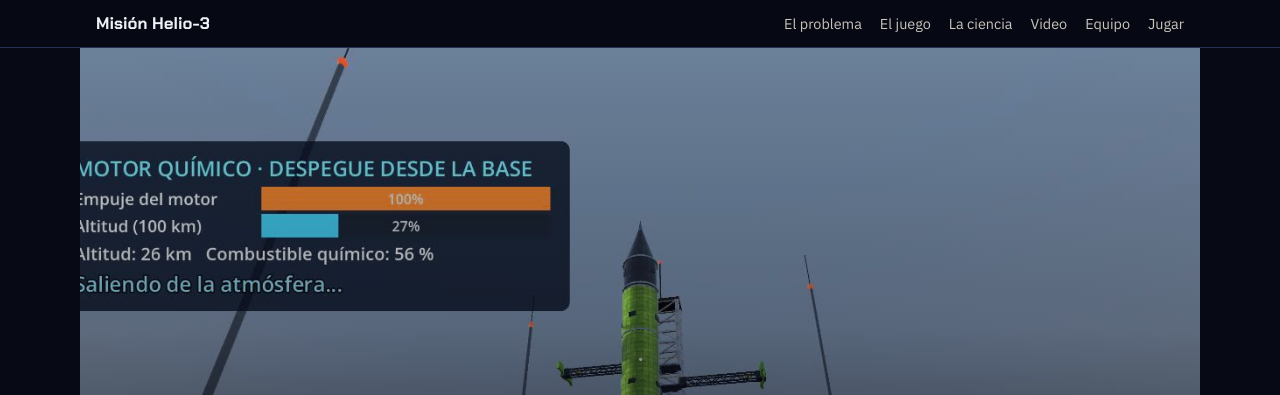
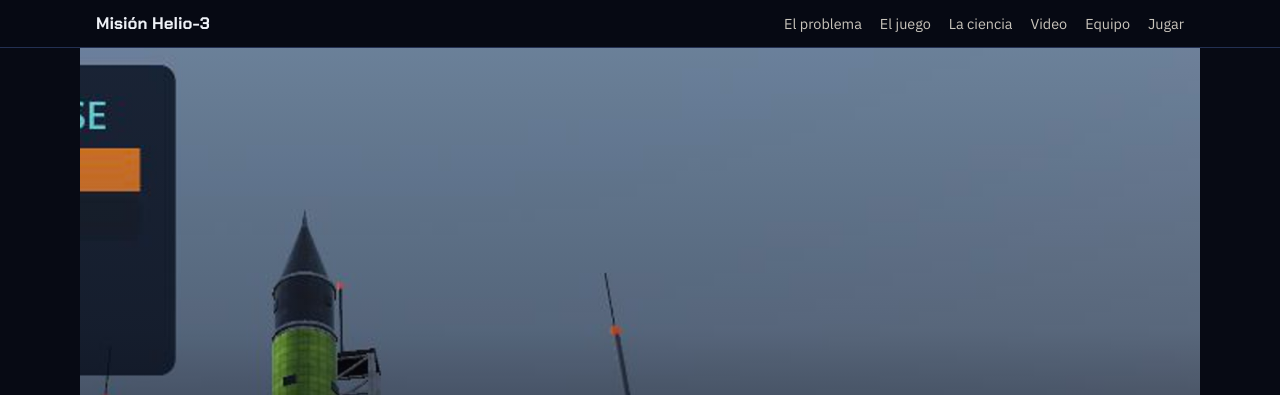
Before and after one commit to Camubermu/mision-helio-3, a plain HTML site: page docs/index.html in a window 1280 px wide. Shown: the top 395 px of the page. Drawn offline with Linux system fonts and the light colour scheme.

Commit message:
docs: portada limpia en la página del proyecto
Co-Authored-By: Claude Opus 5.5 <noreply@anthropic.com>

```diff
--- a/docs/index.html
+++ b/docs/index.html
@@ -53,7 +53,7 @@ nav.barra a:hover { color: var(--texto); }
 
 /* Portada */
 .portada { position: relative; margin: 0 calc(-1 * max(16px, env(safe-area-inset-left, 0px))); }
-.portada img { width: 100%; height: min(78vh, 640px); object-fit: cover; filter: saturate(1.05); }
+.portada img { width: 100%; height: min(78vh, 640px); object-fit: cover; object-position: 50% 30%; filter: saturate(1.05); }
 .portada .velo { position: absolute; inset: 0; background: linear-gradient(180deg, rgba(7,10,20,0.15) 0%, rgba(7,10,20,0.35) 45%, var(--cielo) 100%); }
 .portada .texto { position: absolute; left: 0; right: 0; bottom: 28px; padding: 0 24px; max-width: 1120px; margin: 0 auto; display: flex; flex-direction: column; gap: 14px; }
 .portada .sub { color: #dfe3ea; font-size: 1.1rem; }
@@ -151,7 +151,7 @@ footer { color: var(--regolito); font-size: 0.88rem; border-top: 1px solid var(-
 <main class="envoltura">
 
   <header class="portada">
-    <img src="img/despegue.jpg" alt="El cohete de la misión despega desde la base de lanzamiento con su llama azul">
+    <img src="img/portada_despegue.jpg" alt="El cohete de la misión despega desde la base de lanzamiento con su llama azul">
     <div class="velo"></div>
     <div class="texto">
       <span class="etiqueta">NASA Space Apps Challenge 2026 · Equipo Kodland</span>
```
Also changed, not shown: docs/img/portada_despegue.jpg (added).
